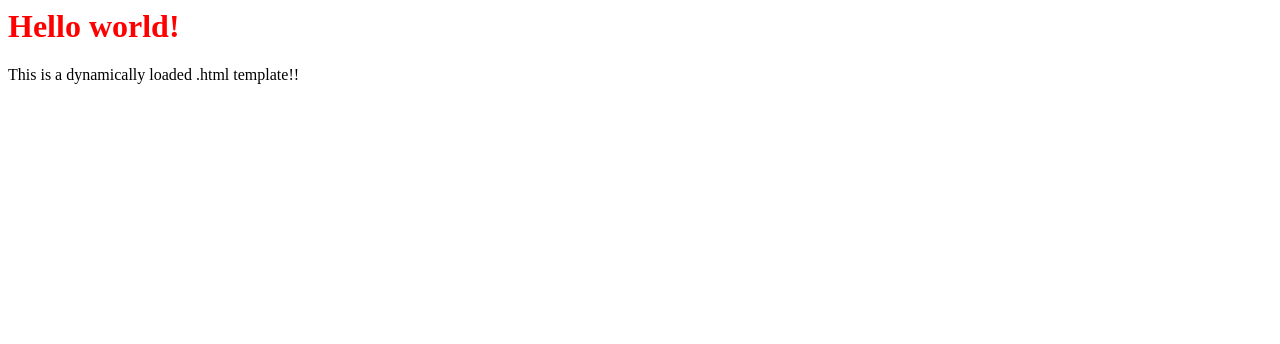
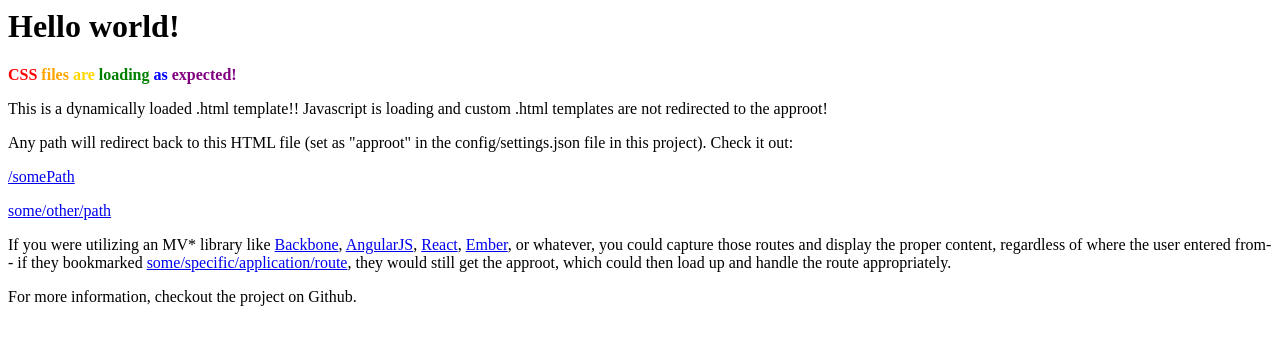
Before and after one commit to anied/stupid_simple_node_single_page_app_project_shell, a website: page src/index.html in a window 1280 px wide. Drawn offline with nearby package versions, Linux system fonts and the light colour scheme.

Commit message:
Added some simple messaging in the default loadup.

```diff
--- a/src/css/style.css
+++ b/src/css/style.css
@@ -1,3 +1,18 @@
-h1 {
+.red {
 	color: red;
 }
+.orange {
+	color: orange;
+}
+.yellow {
+	color: rgb(255, 215, 0);
+}
+.green {
+	color: green;
+}
+.blue {
+	color: blue;
+}
+.purple {
+	color: purple;
+}
--- a/src/html/template.html
+++ b/src/html/template.html
@@ -1 +1 @@
-<p>This is a dynamically loaded .html template!!</p>
+<p>This is a dynamically loaded .html template!!  Javascript is loading and custom .html templates are not redirected to the approot!</p>
--- a/src/index.html
+++ b/src/index.html
@@ -6,7 +6,13 @@
 </head>
 <body>
 	<h1>Hello world!</h1>
+	<p><b><span class="red">CSS</span> <span class="orange">files</span> <span class="yellow">are</span> <span class="green">loading</span> <span class="blue">as</span> <span class="purple">expected!</span></b></p>
 	<div id="templateTarget"></div>
+	<p>Any path will redirect back to this HTML file (set as "approot" in the config/settings.json file in this project).  Check it out:</p>
+	<p><a href="/somePath">/somePath</a></p>
+	<p><a href="some/other/path">some/other/path</a></p>
+	<p>If you were utilizing an MV* library like <a href="http://backbonejs.org/" target="_blank">Backbone</a>, <a href="https://angularjs.org/" target="_blank">AngularJS</a>, <a href="https://facebook.github.io/react/" target="_blank">React</a>, <a href="http://emberjs.com/" target="_blank">Ember</a>, or whatever, you could capture those routes and display the proper content, regardless of where the user entered from-- if they bookmarked <a href="some/specific/application/route">some/specific/application/route</a>, they would still get the approot, which could then load up and handle the route appropriately.</p>
+	<p>For more information, checkout the project on Github.</p>
 	<script src="/js/script.js"></script>
 </body>
 </html>
--- a/src/js/script.js
+++ b/src/js/script.js
@@ -1,4 +1,4 @@
-console.log('script loaded!!!');
+console.log('javasscript file loaded as expected!!!');
 
 $(document).ready(function () {
 	$.ajax({url: '/html/template.html'})
```
